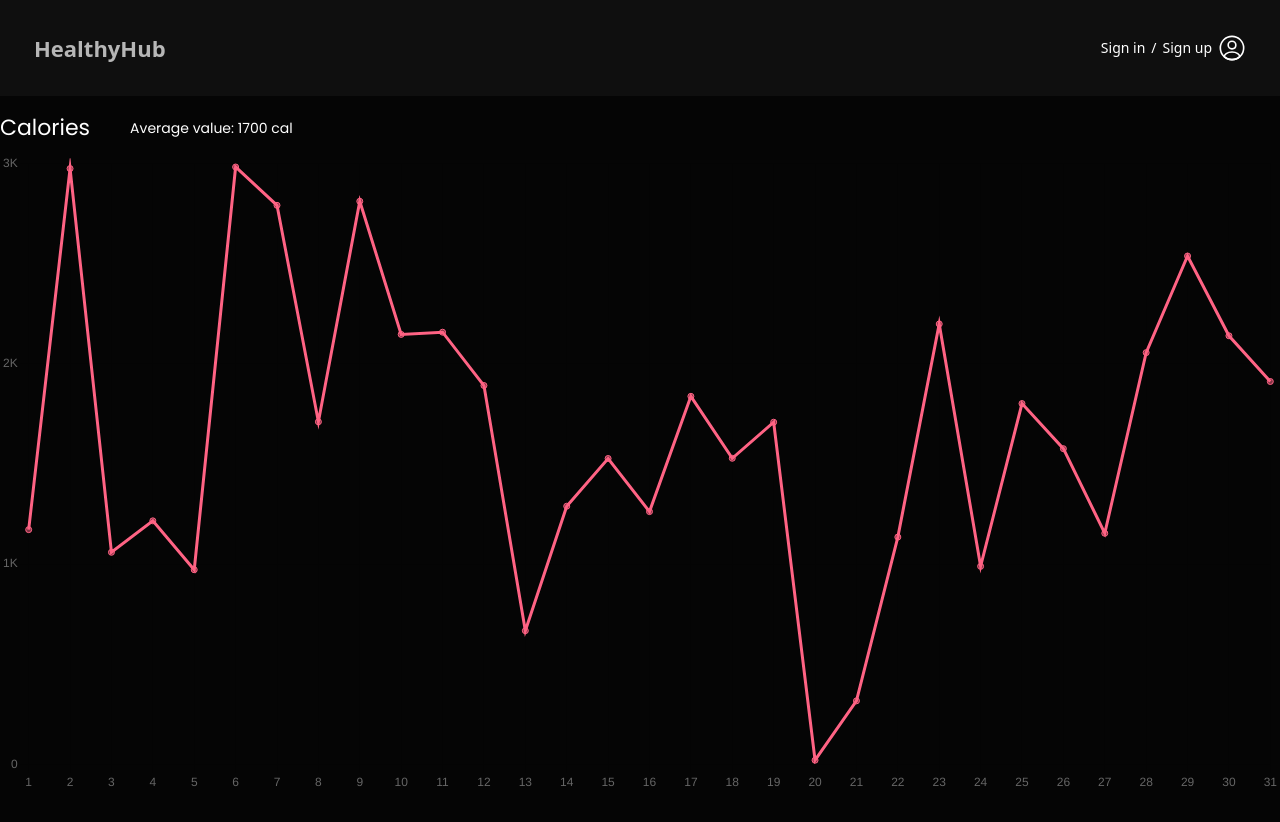
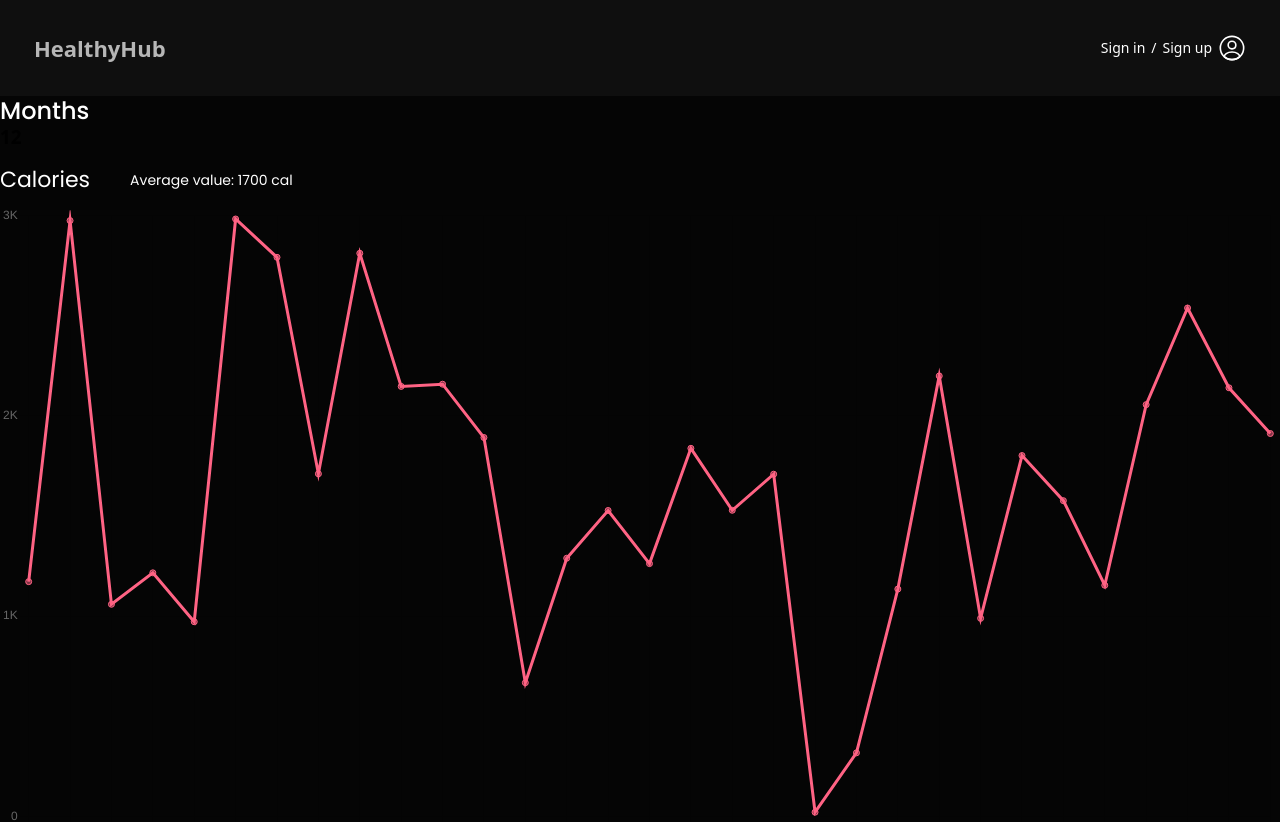
Before and after one commit to AnnaHort/HealthyHub, a React (Vite) app: page /HealthyHub/dashboard in a window 1280 px wide. Shown: the top 822 px of the page. Built offline with nearby package versions, Linux system fonts and the light colour scheme.

Commit message:
add month 50%

```diff
--- a/package.json
+++ b/package.json
@@ -25,6 +25,7 @@
     "react": "^18.2.0",
     "react-chartjs-2": "^5.2.0",
     "react-dom": "^18.2.0",
+    "react-icons": "^4.12.0",
     "react-redux": "^8.1.2",
     "react-router": "^6.21.0",
     "react-router-dom": "^6.15.0",
--- a/src/components/Dashboard/Line/lineDashboard.jsx
+++ b/src/components/Dashboard/Line/lineDashboard.jsx
@@ -1,9 +1,11 @@
-import WaterDashboar from "../../../pages/DashboardPage/water";
+import WaterDashboar from "./water";
 import Calories from "./calories";
+import MonthsDashboard from "../months/months";
 
 const LineDashboard = () => {
     return (
         <div>
+            <MonthsDashboard/>
             <Calories />
             <WaterDashboar/>
     </div>
--- /dev/null
+++ b/src/components/Dashboard/months/months.jsx
@@ -0,0 +1,56 @@
+
+import { Formik, ErrorMessage } from 'formik';
+import {
+  Container,
+    DashboardForm,
+  LabelDashboard,
+  FieldStyled,
+  OptionStyled,
+} from './months.styled';
+
+const MonthsDashboard = () => {
+    const getCurrentMonths = () => {
+        const now = new Date();
+        return now.getMonth() + 1;
+    }
+
+    const getLastYearMonths = () => {
+        const months = [];
+        for (let i = 0; i <= 12; i++){
+            months.push(i)
+        }
+        return months;
+    }
+    return (
+      <Container>
+        <Formik
+          initialValues={{
+            selectedMonths: getCurrentMonths(),
+          }}
+          onSubmit={(values) => {
+            console.log('Months:', values.selectedMonths);
+          }}
+        >
+          <DashboardForm>
+            <LabelDashboard htmlFor="selectedMonth">Months</LabelDashboard>
+            <FieldStyled as="select" name="selectedMonths">
+              {getLastYearMonths().map((month) => {
+                <OptionStyled key={month} value={month}>
+                  {month}
+                </OptionStyled>;
+              })}
+            </FieldStyled>
+            <ErrorMessage name="height" component="div" />
+            <svg width="16" height="16" fill='white'>
+              <use href="../../../img/dashboard/symbol-defs.svg#icon-arrow-right"></use>
+            </svg>
+            <div>
+              <h3>{getCurrentMonths()}</h3>
+            </div>
+          </DashboardForm>
+        </Formik>
+      </Container>
+    );
+}
+
+export default MonthsDashboard;
--- /dev/null
+++ b/src/components/Dashboard/months/months.styled.jsx
@@ -0,0 +1,43 @@
+import styled from "styled-components";
+import { Field, Form } from 'formik';
+
+export const Container = styled.div`
+
+`;
+
+export const DashboardForm = styled(Form)`
+
+`;
+
+export const LabelDashboard = styled.label`
+  font-family: Poppins;
+  font-size: 24px;
+  font-style: normal;
+  font-weight: 500;
+  line-height: 30px;
+  color: var(--color-primary-white);
+  margin-bottom: 8px;
+`;
+
+export const FieldStyled = styled(Field)`
+  -webkit-appearance: none;
+  border: none;
+  width: 16px;
+  height: 16px;
+  margin-left: 6px;
+  background-color: inherit;
+  color: var(--color-primary-green-lite);
+
+  &::-ms-expand {
+    display: none;
+  }
+
+`;
+
+export const OptionStyled = styled.option`
+  font-size: 14px;
+  font-style: normal;
+  font-weight: 400;
+  line-height: 20px;
+  color: var(--color-primary-grey);
+`;
```
Also changed, not shown: src/components/Dashboard/Line/water.jsx (renamed from src/pages/DashboardPage/water.jsx), src/img/dashboard/symbol-defs.svg (added), 1 other file (tests, documents, lock files or other folders).
